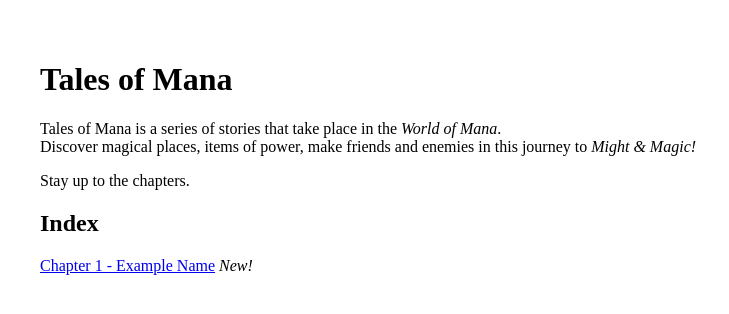
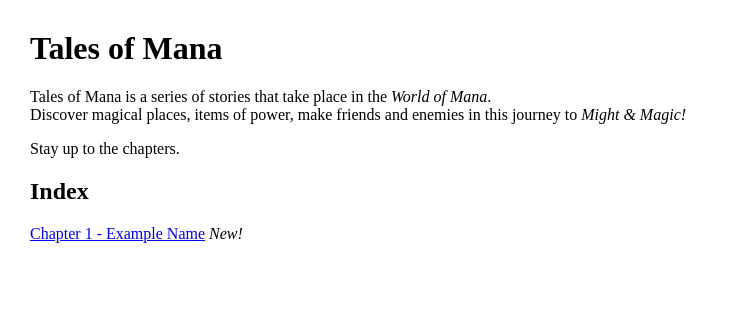
Before and after one commit to talesofmana/home, a plain HTML site: page index.html in a window 1280 px wide. Shown: the whole page, without its empty margins (0-729 px from the left). Drawn offline with Linux system fonts and the light colour scheme.

Commit message:
Update index.html

```diff
--- a/index.html
+++ b/index.html
@@ -1,6 +1,6 @@
 <!DOCTYPE html>
 <html>
-<body style="margin:0;padding:40px">
+<body style="margin:30px">
 
   <h1>Tales of Mana</h1>
   <p>Tales of Mana is a series of stories that take place in the <i>World of Mana</i>.<br/>
```
